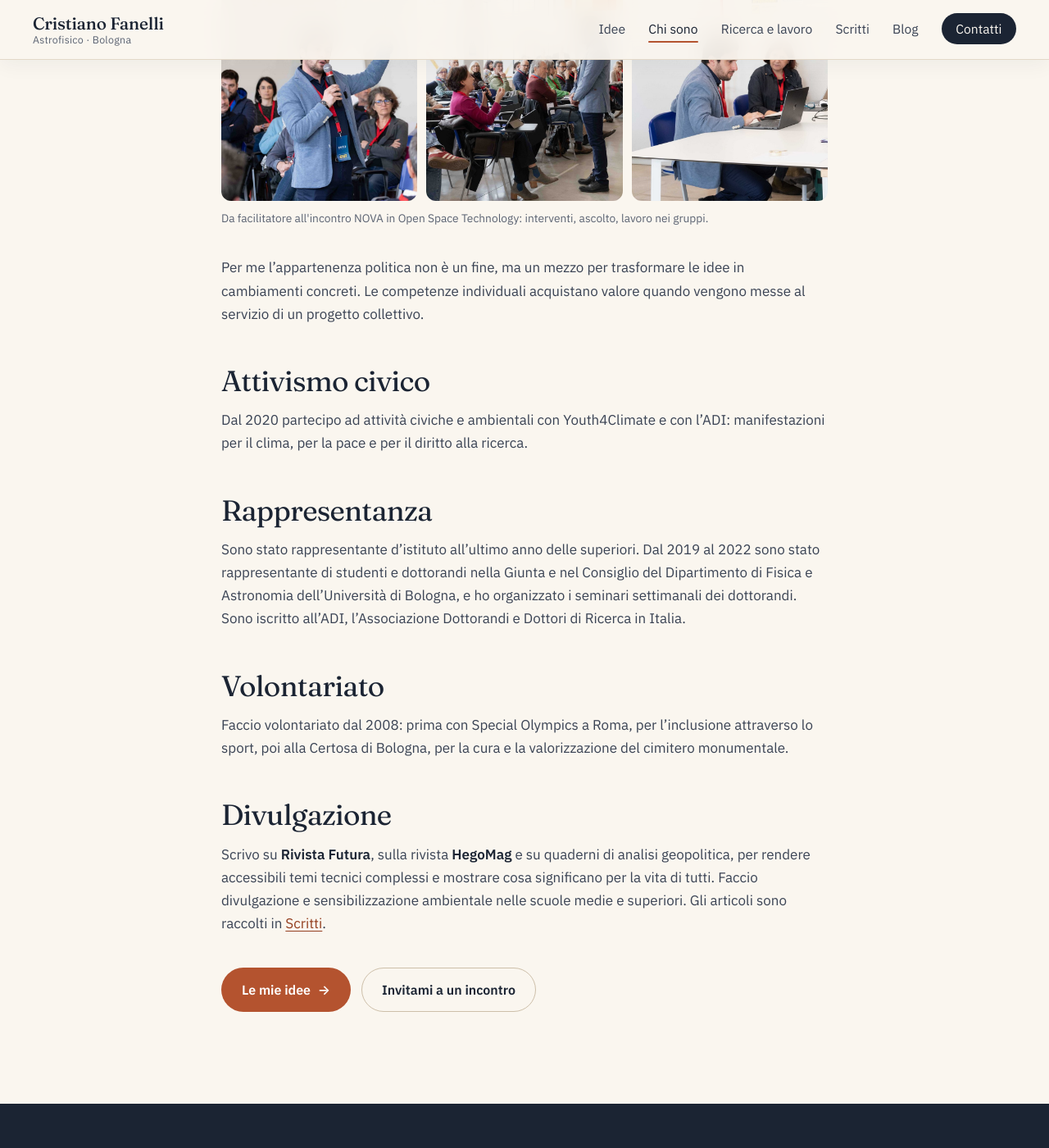
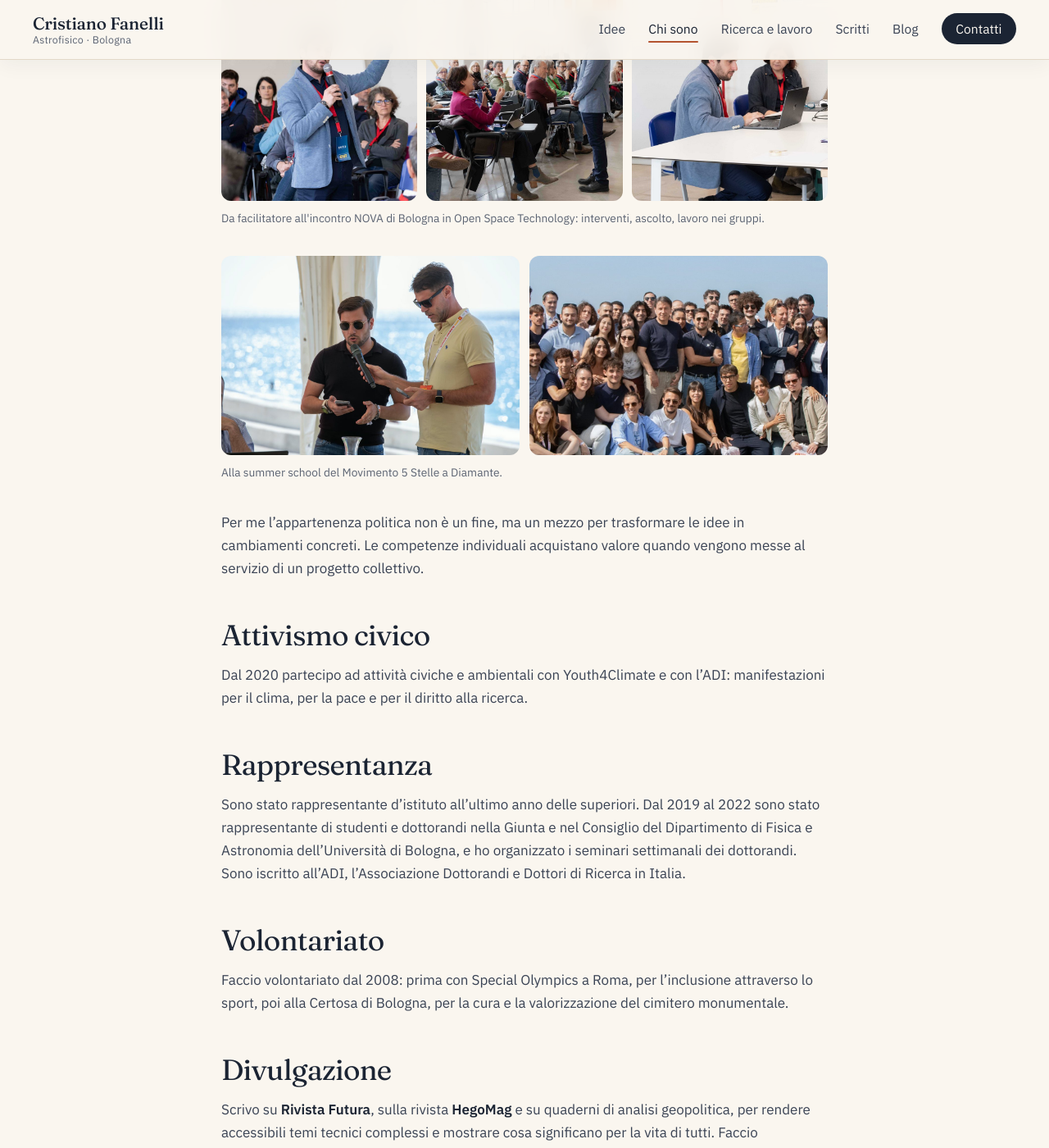
Before and after one commit to CrisWat/CrisWat.github.io, a Jekyll site: the page built from public-activity.md, in a window 1280 px wide and 1400 px high, scrolled down 1309 px. Shown: the whole window at 82% size. Built offline with Jekyll 4.4.1, drawn with Linux system fonts in a browser that asks for light colours.

Commit message:
Foto della summer school di Diamante e didascalia NOVA Bologna
Co-Authored-By: Claude Opus 5.5 <noreply@anthropic.com>
Claude-Session: https://claude.ai/code/session_01Ky8ghPFD2B68RxWKdPv7vH

```diff
--- a/assets/css/main.css
+++ b/assets/css/main.css
@@ -2038,6 +2038,14 @@ button:focus-visible {
     border-radius: 12px;
 }
 
+.photo-gallery-wide .photo-gallery-grid {
+    grid-template-columns: repeat(2, 1fr);
+}
+
+.photo-gallery-wide .photo-gallery-grid img {
+    aspect-ratio: 3 / 2;
+}
+
 @media (max-width: 640px) {
     .page-figure-right {
         float: none;
@@ -2060,4 +2068,14 @@ button:focus-visible {
         aspect-ratio: 4 / 3;
         object-position: center 30%;
     }
-}
+
+    .photo-gallery-wide .photo-gallery-grid {
+        grid-template-columns: 1fr;
+    }
+
+    .photo-gallery-wide .photo-gallery-grid img,
+    .photo-gallery-wide .photo-gallery-grid img:first-child {
+        aspect-ratio: 3 / 2;
+        object-position: center;
+    }
+}
--- a/public-activity.md
+++ b/public-activity.md
@@ -25,7 +25,15 @@ Sono iscritto al Movimento 5 Stelle dal 2018. Mi riconosco nei suoi valori: part
         <img src="{{ '/assets/images/nova-ascolto.jpg' | relative_url }}" alt="Cristiano Fanelli ascolta una partecipante che prende la parola" width="800" height="1000" loading="lazy" decoding="async">
         <img src="{{ '/assets/images/nova-gruppi.jpg' | relative_url }}" alt="Cristiano Fanelli al computer insieme a una partecipante durante il lavoro nei gruppi" width="800" height="1000" loading="lazy" decoding="async">
     </div>
-    <figcaption>Da facilitatore all'incontro NOVA in Open Space Technology: interventi, ascolto, lavoro nei gruppi.</figcaption>
+    <figcaption>Da facilitatore all'incontro NOVA di Bologna in Open Space Technology: interventi, ascolto, lavoro nei gruppi.</figcaption>
+</figure>
+
+<figure class="photo-gallery photo-gallery-wide">
+    <div class="photo-gallery-grid">
+        <img src="{{ '/assets/images/summer-school-intervento.jpg' | relative_url }}" alt="Cristiano Fanelli interviene al microfono, con il mare sullo sfondo" width="1200" height="800" loading="lazy" decoding="async">
+        <img src="{{ '/assets/images/summer-school-gruppo.jpg' | relative_url }}" alt="Foto di gruppo dei partecipanti alla summer school, all'aperto" width="1200" height="800" loading="lazy" decoding="async">
+    </div>
+    <figcaption>Alla summer school del Movimento 5 Stelle a Diamante.</figcaption>
 </figure>
 
 Per me l'appartenenza politica non è un fine, ma un mezzo per trasformare le idee in cambiamenti concreti. Le competenze individuali acquistano valore quando vengono messe al servizio di un progetto collettivo.
```
Also changed, not shown: assets/images/summer-school-gruppo.jpg (added), assets/images/summer-school-intervento.jpg (added).
